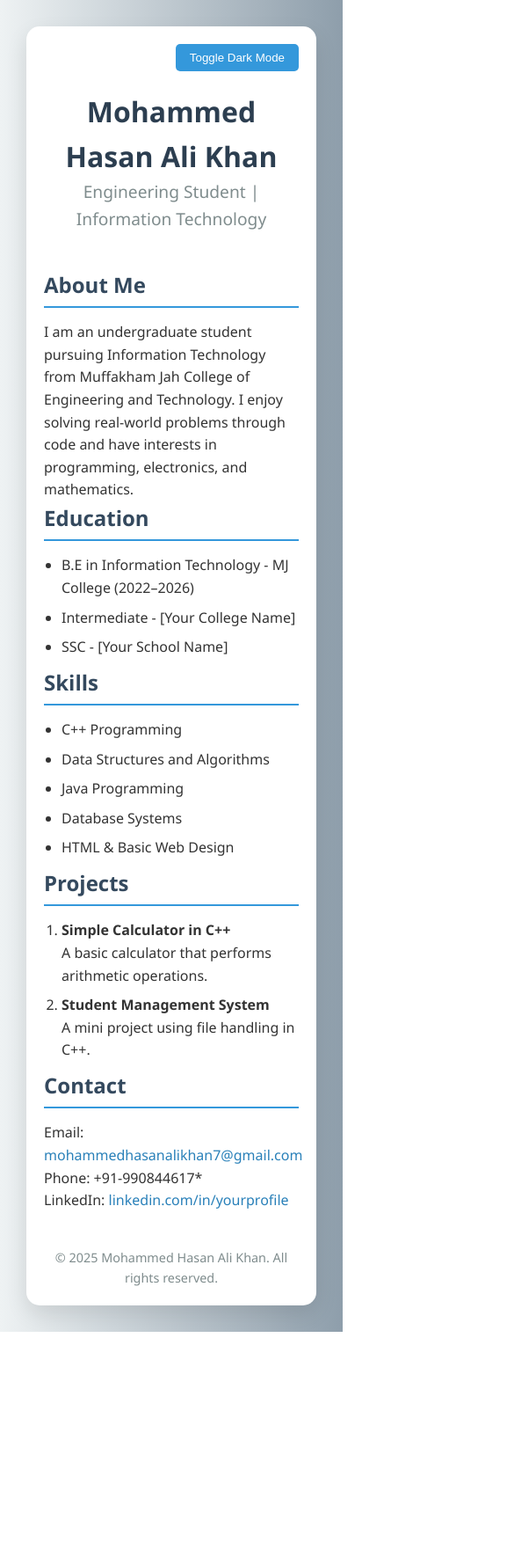
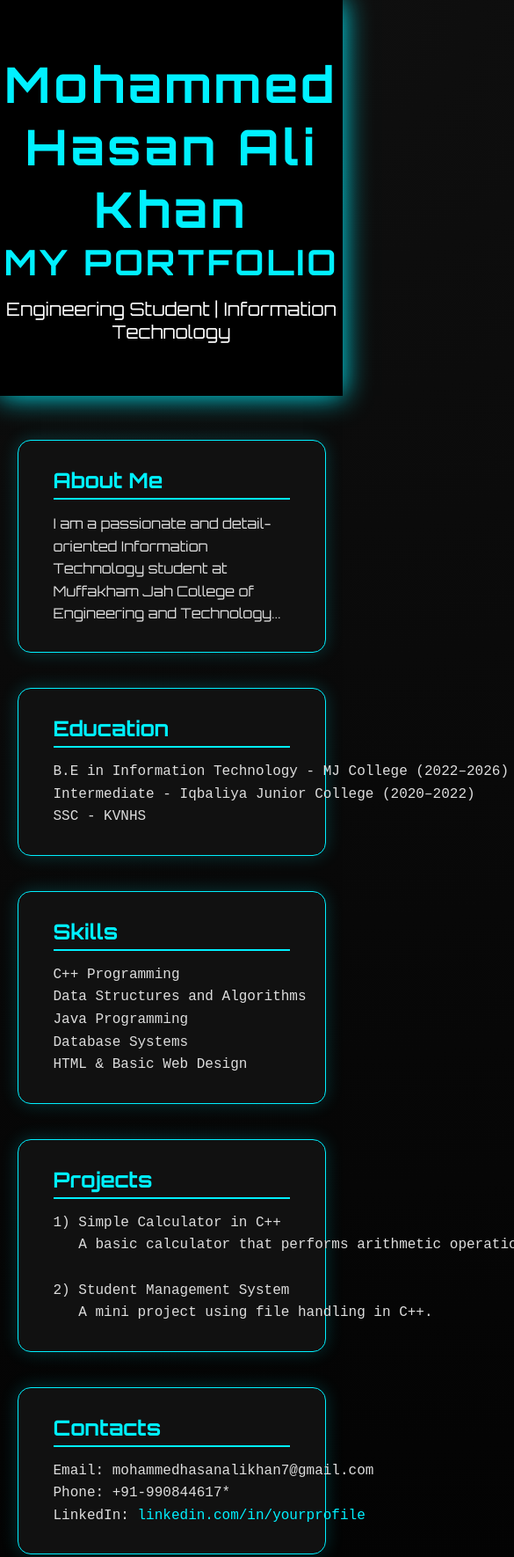
Before and after one commit to hasan-005/portfolio, a plain HTML site: page index.html in a window 390 px wide. Shown: the top 1770 px of the page at 88% size, 585 px wide, since content can reach past the window. Before the commit the page ends 1514 px from the top, so only its background shows below. Drawn offline with Linux system fonts and the light colour scheme.

Commit message:
Update index.html

```diff
--- a/index.html
+++ b/index.html
@@ -1,68 +1,129 @@
 <!DOCTYPE html>
 <html lang="en">
 <head>
-    <meta charset="UTF-8">
-    <title>Mohammed Hasan Ali Khan | Portfolio</title>
-    <meta name="viewport" content="width=device-width, initial-scale=1">
+  <meta charset="UTF-8" />
+  <meta name="viewport" content="width=device-width, initial-scale=1.0" />
+  <title>Mohammed Hasan Ali Khan | Futuristic Portfolio</title>
+  <link href="https://fonts.googleapis.com/css2?family=Orbitron:wght@400;700&display=swap" rel="stylesheet">
   <style>
-        /* Base styles */
     * {
       margin: 0;
       padding: 0;
       box-sizing: border-box;
+      scroll-behavior: smooth;
     }
 
     body {
-            font-family: 'Segoe UI', Tahoma, Geneva, Verdana, sans-serif;
-            line-height: 1.6;
-            background: linear-gradient(to right, #eef2f3, #8e9eab);
-            color: #333;
-            padding: 30px;
-            transition: all 0.3s ease;
+      font-family: 'Orbitron', sans-serif;
+      background: radial-gradient(circle at top left, #0f0f0f, #000000);
+      color: #00f0ff;
+      overflow-x: hidden;
+    }
+
+    header {
+      background: #000000;
+      color: #00f0ff;
+      padding: 60px 0;
+      text-align: center;
+      box-shadow: 0 0 30px #00f0ff;
+      animation: pulseGlow 2s infinite alternate;
+    }
+
+    header h1 {
+      font-size: 2.5rem;
+      letter-spacing: 3px;
+      margin-bottom: 10px;
+      animation: slideInDown 1.2s ease-out;
+    }
+
+    header h2 {
+      font-size: 3.5rem;
+      letter-spacing: 4px;
+      animation: slideInDown 1.5s ease-out;
+    }
+
+    #typing-text {
+      font-size: 1.3rem;
+      color: #ffffff;
+      margin-top: 15px;
+      animation: fadeIn 2s ease-in;
     }
 
     .container {
-            max-width: 900px;
-            margin: auto;
-            background-color: #fff;
-            padding: 40px;
-            border-radius: 15px;
-            box-shadow: 0 10px 25px rgba(0, 0, 0, 0.1);
+      width: 90%;
+      max-width: 1100px;
+      margin: 50px auto;
     }
 
-        header {
-            text-align: center;
+    section {
+      background: #111;
       margin-bottom: 40px;
+      padding: 30px 40px;
+      border-radius: 15px;
+      border: 1px solid #00f0ff;
+      box-shadow: 0 0 20px rgba(0,240,255,0.2);
+      opacity: 0;
+      transform: translateY(30px);
+      transition: all 0.7s ease-in-out;
     }
 
-        header h1 {
-            font-size: 2.5em;
-            color: #2c3e50;
-            cursor: pointer;
+    section.visible {
+      opacity: 1;
+      transform: translateY(0);
     }
 
-        header p {
-            font-size: 1.2em;
-            color: #7f8c8d;
+    section h2 {
+      color: #00f0ff;
+      margin-bottom: 15px;
+      border-bottom: 2px solid #00f0ff;
+      padding-bottom: 5px;
+      animation: slideInLeft 0.8s;
     }
 
-        h2 {
-            color: #34495e;
-            border-bottom: 2px solid #3498db;
-            padding-bottom: 5px;
-            margin-bottom: 15px;
+    section pre, section p {
+      font-size: 16px;
+      color: #ddd;
+      line-height: 1.6;
     }
 
-        ul, ol {
-            padding-left: 20px;
+    textarea {
+      width: 100%;
+      height: 100px;
+      border-radius: 8px;
+      border: 2px solid #00f0ff;
+      padding: 10px;
+      font-size: 15px;
+      background: #000;
+      color: #0ff;
     }
 
-        li {
-            margin-bottom: 8px;
+    button {
+      margin-top: 12px;
+      padding: 10px 25px;
+      border: none;
+      background: #00f0ff;
+      color: #000;
+      border-radius: 8px;
+      font-weight: bold;
+      cursor: pointer;
+      transition: transform 0.3s, background 0.3s;
+    }
+
+    button:hover {
+      transform: scale(1.08);
+      background: #00d0e6;
+    }
+
+    footer {
+      background: #0f0f0f;
+      color: #888;
+      text-align: center;
+      padding: 25px 0;
+      box-shadow: inset 0 2px 10px #00f0ff20;
     }
 
     a {
-            color: #2980b9;
+      color: #00f0ff;
       text-decoration: none;
     }
 
@@ -70,128 +131,118 @@
       text-decoration: underline;
     }
 
-        footer {
-            text-align: center;
-            margin-top: 40px;
-            font-size: 0.9em;
-            color: #7f8c8d;
+    @keyframes pulseGlow {
+      from { box-shadow: 0 0 15px #00f0ff; }
+      to { box-shadow: 0 0 30px #00f0ff; }
     }
 
-        .toggle-btn {
-            display: inline-block;
-            padding: 8px 16px;
-            background-color: #3498db;
-            color: white;
-            border: none;
-            border-radius: 5px;
-            cursor: pointer;
-            margin-bottom: 20px;
-            float: right;
+    @keyframes slideInDown {
+      0% { transform: translateY(-50px); opacity: 0; }
+      100% { transform: translateY(0); opacity: 1; }
     }
 
-        /* Dark mode */
-        body.dark-mode {
-            background: #1e1e1e;
-            color: #eaeaea;
+    @keyframes slideInLeft {
+      0% { transform: translateX(-50px); opacity: 0; }
+      100% { transform: translateX(0); opacity: 1; }
     }
 
-        .dark-mode .container {
-            background-color: #2c2c2c;
-        }
-
-        .dark-mode h2 {
-            border-color: #f39c12;
-        }
-
-        .dark-mode a {
-            color: #f39c12;
-        }
-
-        @media (max-width: 600px) {
-            .container {
-                padding: 20px;
-            }
-
-            header h1 {
-                font-size: 2em;
-            }
+    @keyframes fadeIn {
+      from { opacity: 0; }
+      to { opacity: 1; }
     }
   </style>
 </head>
 <body>
+  <header>
+    <h2>Mohammed Hasan Ali Khan</h2>
+    <h1>MY PORTFOLIO</h1>
+    <div id="typing-text"></div>
+  </header>
 
   <div class="container">
-    <button class="toggle-btn" onclick="toggleDarkMode()">Toggle Dark Mode</button>
-
-    <header>
-        <h1 onclick="greetUser()">Mohammed Hasan Ali Khan</h1>
-        <p>Engineering Student | Information Technology</p>
-    </header>
-
     <section>
       <h2>About Me</h2>
-        <p>
-            I am an undergraduate student pursuing Information Technology from Muffakham Jah College of Engineering and Technology.
-            I enjoy solving real-world problems through code and have interests in programming, electronics, and mathematics.
-        </p>
+      <p>I am a passionate and detail-oriented Information Technology student at Muffakham Jah College of Engineering and Technology...</p>
     </section>
 
     <section>
       <h2>Education</h2>
-        <ul>
-            <li>B.E in Information Technology - MJ College (2022–2026)</li>
-            <li>Intermediate - [Your College Name]</li>
-            <li>SSC - [Your School Name]</li>
-        </ul>
+      <pre>B.E in Information Technology - MJ College (2022–2026)
+Intermediate - Iqbaliya Junior College (2020–2022)
+SSC - KVNHS</pre>
     </section>
 
     <section>
       <h2>Skills</h2>
-        <ul>
-            <li>C++ Programming</li>
-            <li>Data Structures and Algorithms</li>
-            <li>Java Programming</li>
-            <li>Database Systems</li>
-            <li>HTML & Basic Web Design</li>
-        </ul>
+      <pre>C++ Programming
+Data Structures and Algorithms
+Java Programming
+Database Systems
+HTML & Basic Web Design</pre>
     </section>
 
     <section>
       <h2>Projects</h2>
-        <ol>
-            <li><strong>Simple Calculator in C++</strong><br>
-                A basic calculator that performs arithmetic operations.</li>
-            <li><strong>Student Management System</strong><br>
-                A mini project using file handling in C++.</li>
-        </ol>
+      <pre>1) Simple Calculator in C++
+   A basic calculator that performs arithmetic operations.
+
+2) Student Management System
+   A mini project using file handling in C++.</pre>
     </section>
 
     <section>
-        <h2>Contact</h2>
-        <p>Email: <a href="mailto:mohammedhasanalikhan7@gmail.com">mohammedhasanalikhan7@gmail.com</a></p>
-        <p>Phone: +91-990844617*</p>
-        <p>LinkedIn: <a href="https://www.linkedin.com/in/mohammed-hasan-ali-khan-950632290 " target="_blank">linkedin.com/in/yourprofile</a></p>
+      <h2>Contacts</h2>
+      <pre>Email: mohammedhasanalikhan7@gmail.com
+Phone: +91-990844617*
+LinkedIn: <a href="https://www.linkedin.com/in/mohammed-hasan-ali-khan-950632290/?originalSubdomain=in" target="_blank">linkedin.com/in/yourprofile</a></pre>
     </section>
 
-    <footer>
-        <p>&copy; <span id="year"></span> Mohammed Hasan Ali Khan. All rights reserved.</p>
-    </footer>
+    <section>
+      <h2>Feedback</h2>
+      <textarea id="feedback" placeholder="Please add your feedback..."></textarea>
+      <button onclick="submitFeedback()">Submit Feedback</button>
+    </section>
   </div>
 
+  <footer>
+    <p>&copy; 2025 Mohammed Hasan Ali Khan | All rights reserved</p>
+  </footer>
+
   <script>
-    // Dark mode toggle
-    function toggleDarkMode() {
-        document.body.classList.toggle("dark-mode");
+    // Typing effect
+    const text = "Engineering Student | Information Technology";
+    const typingDiv = document.getElementById("typing-text");
+    let index = 0;
+
+    function typeText() {
+      if (index < text.length) {
+        typingDiv.innerHTML += text.charAt(index);
+        index++;
+        setTimeout(typeText, 70);
       }
+    }
+    window.onload = typeText;
 
-    // Dynamic year in footer
-    document.getElementById("year").textContent = new Date().getFullYear();
+    // Scroll animation
+    window.addEventListener('scroll', () => {
+      document.querySelectorAll('section').forEach(sec => {
+        const top = sec.getBoundingClientRect().top;
+        if (top < window.innerHeight - 100) {
+          sec.classList.add('visible');
+        }
+      });
+    });
 
-    // Optional alert on name click
-    function greetUser() {
-        alert("Welcome to my portfolio! 🚀");
+    // Feedback submission
+    function submitFeedback() {
+      const feedbackText = document.getElementById("feedback").value;
+      if (feedbackText.trim() !== "") {
+        alert("Thank you for your feedback!\n\n" + feedbackText);
+        document.getElementById("feedback").value = "";
+      } else {
+        alert("Please enter feedback before submitting.");
+      }
     }
   </script>
-
 </body>
 </html>
```
Lines whose indentation alone changed are shown as unchanged.
